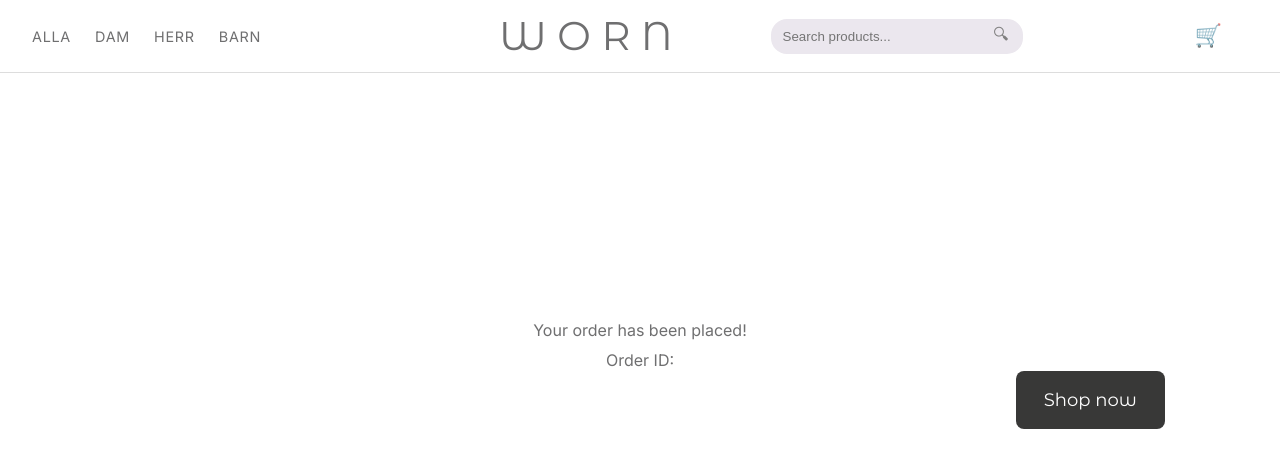
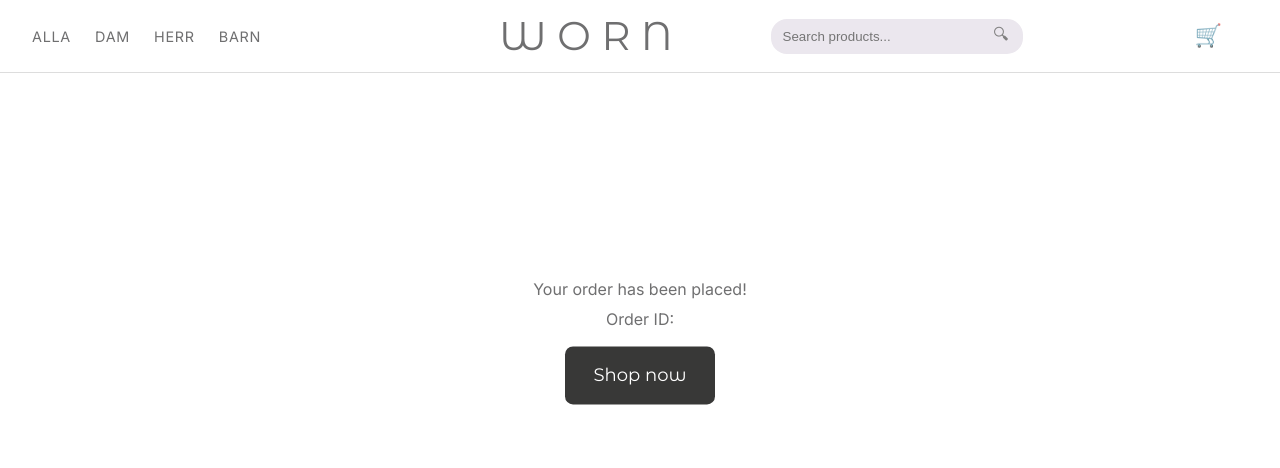
Before and after one commit to prasoons97/Group-Project-3, a React (Vite) app in the folder frontend/: page /order-confirmation in a window 1280 px wide. Shown: the top 468 px of the page. Built offline with nearby package versions, Linux system fonts and the light colour scheme; no server answers.

Commit message:
fix: hide banner when category filter is active

```diff
--- a/frontend/src/App.jsx
+++ b/frontend/src/App.jsx
@@ -20,6 +20,7 @@ function App() {
   const savedCart = getLocalStorageCart();
   const [cart, setCart] = useState(savedCart);
   const [filteredProducts, setFilteredProducts] = useState([]);
+  const [activeFilter, setActiveFilter] = useState("ALLA"); // track active filter
   const productsRef = useRef(null);
 
   // Lägger till en produkt i cart genom att uppdatera state och spara i localStorage
@@ -60,6 +61,7 @@ function App() {
           products={products}
           setFilteredProducts={setFilteredProducts}
           cart={cart}
+          setActiveFilter={setActiveFilter}
         />
 
         <Routes>
@@ -67,6 +69,7 @@ function App() {
             path="/"
             element={
               <>
+              {activeFilter === "ALLA" && (
                 <Banner
                   onShopNow={() => {
                     setFilteredProducts(products);
@@ -77,7 +80,7 @@ function App() {
                     }
                   }}
                 />
-
+              )}
                 <main
                   ref={productsRef}
                   style={{ padding: "2rem", marginTop: "1rem" }}
--- a/frontend/src/components/Navbar.jsx
+++ b/frontend/src/components/Navbar.jsx
@@ -4,7 +4,8 @@ import CartBtn from "./CartBtn";
 import { Link, useNavigate } from "react-router-dom";
 import { countCartItems } from "../utils/cartUtils";
 
-function Navbar({ products, setFilteredProducts, cart }) {
+// receive as prop
+function Navbar({ products, setFilteredProducts, cart, setActiveFilter }) {
   const cartCount = countCartItems(cart);
   const navigate = useNavigate();
 
@@ -17,13 +18,14 @@ function Navbar({ products, setFilteredProducts, cart }) {
       );
       setFilteredProducts(filtered);
     }
+    setActiveFilter(category);
     navigate("/");
   };
 
   // resets all filters and goes to home — used by logo click
     const handleLogoClick = () => {
-      console.log("Logo clicked — resetting filters");
     setFilteredProducts(products);
+    setActiveFilter("ALLA");
     navigate("/");
   };
 
--- a/frontend/src/components/OrderConfirmation.jsx
+++ b/frontend/src/components/OrderConfirmation.jsx
@@ -31,7 +31,7 @@ function OrderConfirmation() {
             <p>Your order has been placed!</p>
             <p>Order ID: {orderId}</p>
             <Btn
-              btnClassName="shopNowBtn"
+              btnClassName="shopNowOrderConfirmationBtn"
               onClick={() => navigate("/")}>
               Shop now
             </Btn>
--- a/frontend/src/components/ShoppingCart.jsx
+++ b/frontend/src/components/ShoppingCart.jsx
@@ -56,7 +56,7 @@ function ShoppingCart({ handleChangeQty, cartItems }) {
           <p>Items you add to your cart will be shown here.</p>
 
           <Btn
-            btnClassName="shopNowBtn"
+            btnClassName="shopNowOrderConfirmationBtn"
             onClick={() => navigate("/")}>
               Shop Now
           </Btn>
--- a/frontend/src/index.css
+++ b/frontend/src/index.css
@@ -397,6 +397,19 @@ border-radius: 5px;
   background-color: #28272b;
 }
 
+.shopNowOrderConfirmationBtn {
+  margin-top: 1.5rem;
+  transform: translateY(-20%);
+  background: #383837;
+  color: white;
+  border: none;
+  border-radius: 8px;
+  padding: 18px 28px;
+  font-family: "Montserrat Alternates", sans-serif;
+  font-size: 18px;
+  cursor: pointer;
+}
+
 .banner-dots {
   position: absolute;
   bottom: 16px;
@@ -422,18 +435,6 @@ border-radius: 5px;
   background-color: white;
 }
 
-
-.shop-now-btn{
-   margin-top: 1.5rem;
-  background: #383837;
-  border-radius: 10px;
-  padding: 18px;
-  color: white;
-  border: none;
-  font-family: "Montserrat Alternates", sans-serif;
-
-  cursor: pointer;
-}
 .checkout-btn {
   background-color: #d9943f;
   color: white;
```
